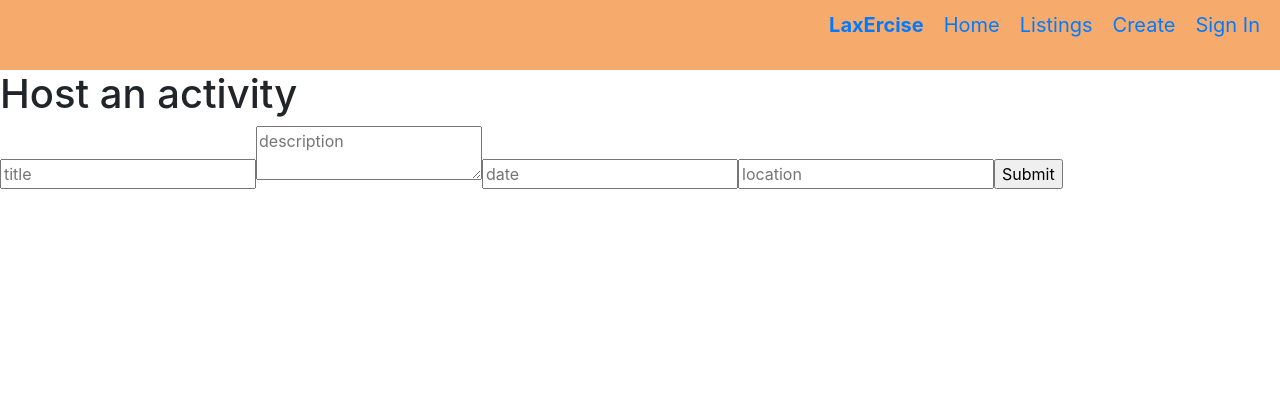
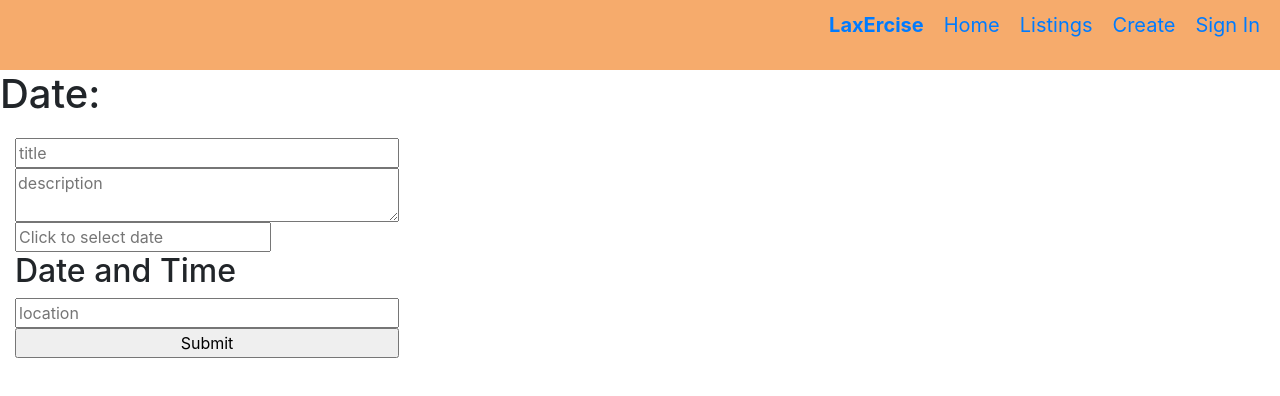
Before and after one commit to ianshalom/laxercise, a React (Create React App) app: page /create in a window 1280 px wide. Shown: the top 396 px of the page. Built offline with nearby package versions, Linux system fonts and the light colour scheme.

Commit message:
Added react date picker

```diff
--- a/package.json
+++ b/package.json
@@ -3,11 +3,14 @@
   "version": "0.1.0",
   "private": true,
   "dependencies": {
+    "@material-ui/core": "^4.11.0",
     "@testing-library/jest-dom": "^4.2.4",
     "@testing-library/react": "^9.3.2",
     "@testing-library/user-event": "^7.1.2",
     "axios": "^0.19.2",
     "react": "^16.13.1",
+    "react-calendar": "^3.1.0",
+    "react-datepicker": "^3.1.3",
     "react-dom": "^16.13.1",
     "react-hook-form": "^6.0.8",
     "react-router": "^5.2.0",
--- /dev/null
+++ b/src/components/Create/Create.css
@@ -0,0 +1,9 @@
+.input {
+  display: flex;
+  flex-direction: column;
+  width: 30%;
+  margin: 20px 15px;
+}
+
+.dateInput {
+}
--- a/src/components/Create/Create.js
+++ b/src/components/Create/Create.js
@@ -1,12 +1,27 @@
-import React from "react";
-import { useForm } from "react-hook-form";
+import React, { useState } from "react";
+import { Controller, useForm } from "react-hook-form";
 import axios from "../../axios-create";
+import DatePicker from "react-datepicker";
+import "react-datepicker/dist/react-datepicker.css";
+import "./Create.css";
 
 const CreateSession = (props) => {
-  const { register, handleSubmit } = useForm();
+  const { register, handleSubmit, control } = useForm();
+  const [startDate, setStartDate] = useState();
+
+  // const onChange = (date) => {
+  //   setStartDate(date);
+  //   console.log(date);
+  // };
+
+  let handleColor = (time) => {
+    return time.getHours() > 12 ? "text-success" : "text-error";
+  };
 
   const onSubmit = (data) => {
     console.log(data);
+    setStartDate(data.dateSelected.toDateString());
+
     axios
       .post("/activity.json", data)
       .then((res) => {
@@ -18,9 +33,9 @@ const CreateSession = (props) => {
   };
 
   return (
-    <div>
-      <h1>Host an activity</h1>
-      <form onSubmit={handleSubmit(onSubmit)}>
+    <div className={"Form"}>
+      <h1>Date: </h1>
+      <form onSubmit={handleSubmit(onSubmit)} className={"input"}>
         <input type="text" name="title" placeholder="title" ref={register} />
         <textarea
           type="text"
@@ -28,8 +43,47 @@ const CreateSession = (props) => {
           placeholder="description"
           ref={register}
         />
-        <input type="text" name="date" placeholder="date" ref={register} />
-
+        {/* <Controller
+          as={
+            <DatePicker
+              dateFormat="d MMM yyyy"
+              showTimeSelect
+              // selected={startDate}
+              onChange={(date) => setStartDate(date)}
+              timeClassName={handleColor}
+            />
+          }
+          placeholderText="Select date and time"
+          control={control}
+          // valueName="selected"
+          name="dateAndTime"
+          ref={register}
+        /> */}
+        <Controller
+          as={
+            <DatePicker
+              dateFormat="d MMM yyyy"
+              minDate={new Date()}
+              showTimeSelect={false}
+              todayButton="Today"
+              dropdownMode="select"
+              isClearable
+              placeholderText="Click to select date"
+              shouldCloseOnSelect
+            />
+          }
+          control={control}
+          register={register({ required: true })}
+          name="dateSelected"
+          valueName="selected" // DateSelect value's name is selected
+          onChange={([selected]) => {
+            return selected;
+          }}
+          rules={{
+            required: true,
+          }}
+        />
+        <h2>Date and Time {startDate ? startDate : null} </h2>
         <input
           type="text"
           name="location"
```
Also changed, not shown: src/components/Listings/Listing.js (added), 1 other file (tests, documents, lock files or other folders).
